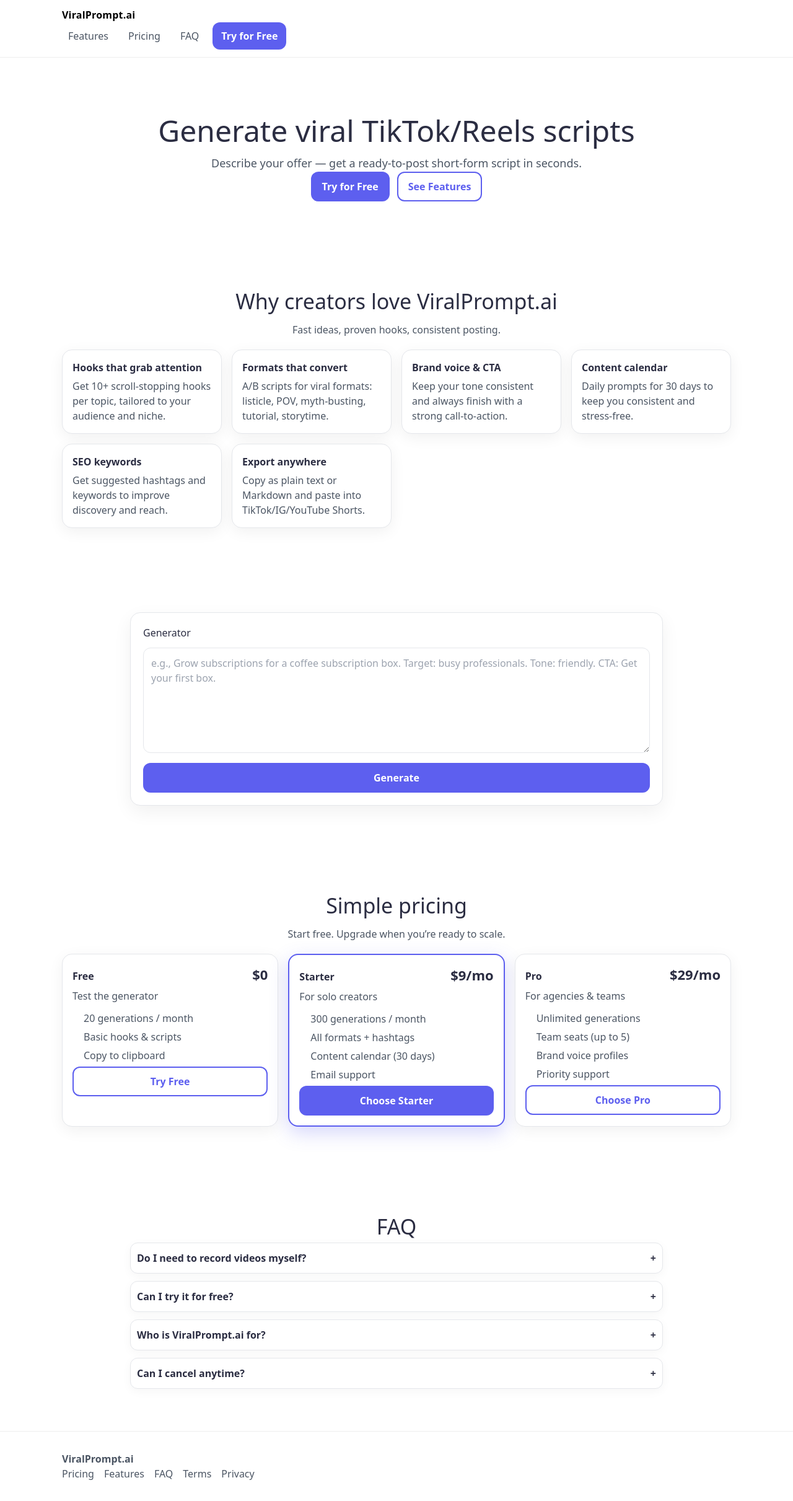
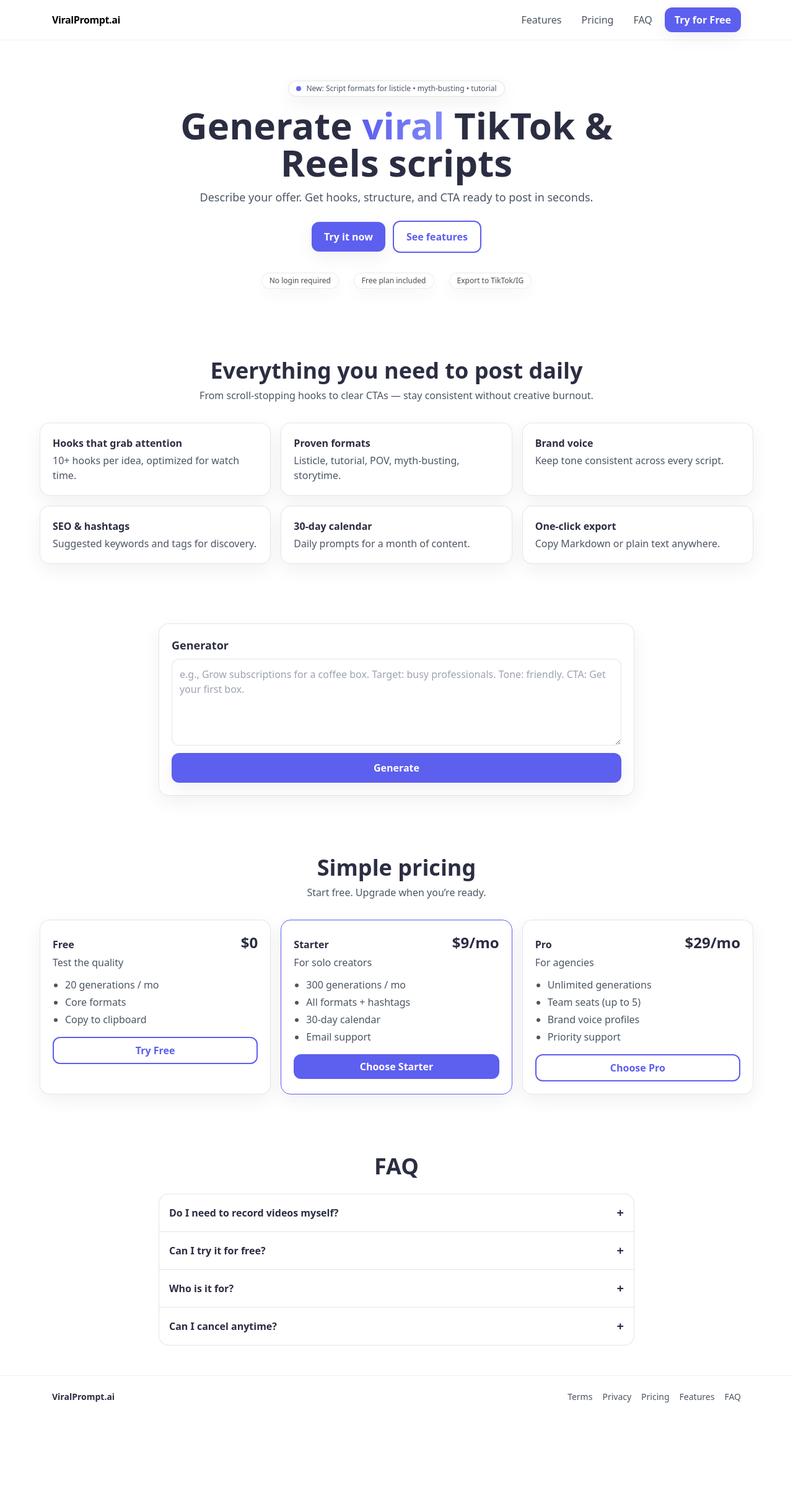
Before and after one commit to Vtrushch/ViralPrompt, a Next.js app: page / in a window 1280 px wide. Shown: the whole page at 62% size. After the commit the page ends 2288 px from the top, so only its background shows below. Built offline with nearby package versions, Linux system fonts and the light colour scheme.

Commit message:
Update index.tsx

```diff
--- a/pages/index.tsx
+++ b/pages/index.tsx
@@ -1,12 +1,8 @@
 import Head from "next/head";
-import { useEffect, useState } from "react";
-
-const ACCENT = "#5D5FEF";
-const TITLE = "#2B2D42";
-const TEXT = "#4B5563";
+import { useState } from "react";
 
 export default function Home() {
-  // ----- Generator state -----
+  // generator state
   const [prompt, setPrompt] = useState("");
   const [loading, setLoading] = useState(false);
   const [error, setError] = useState<string | null>(null);
@@ -33,397 +29,230 @@
     }
   }
 
-  // ----- Smooth scroll helpers -----
-  function scrollToId(id: string) {
-    document.getElementById(id)?.scrollIntoView({ behavior: "smooth", block: "start" });
-  }
-
-  // highlight nav on scroll (simple)
-  const [active, setActive] = useState("home");
-  useEffect(() => {
-    const sections = ["home", "features", "generator", "pricing", "faq"];
-    const handler = () => {
-      const y = window.scrollY + 120; // header offset
-      let current = "home";
-      for (const id of sections) {
-        const el = document.getElementById(id);
-        if (el && el.offsetTop <= y) current = id;
-      }
-      setActive(current);
-    };
-    handler();
-    window.addEventListener("scroll", handler);
-    return () => window.removeEventListener("scroll", handler);
-  }, []);
+  const scrollTo = (id: string) =>
+    document.getElementById(id)?.scrollIntoView({ behavior: "smooth" });
 
   return (
-    <main>
+    <>
       <Head>
-        <title>ViralPrompt.ai — Generate viral TikTok/Reels scripts</title>
-        <meta name="description" content="AI generator that creates TikTok & Instagram Reels scripts in seconds." />
+        <title>ViralPrompt.ai — Viral TikTok/Reels scripts</title>
+        <meta name="description" content="AI that generates high-converting short-form scripts in seconds." />
+        <link rel="preconnect" href="https://fonts.gstatic.com" />
       </Head>
 
-      {/* Header / Navbar */}
-      <header style={styles.header}>
-        <div style={styles.container}>
-          <div style={{ fontWeight: 800, letterSpacing: 0.2 }}>ViralPrompt.ai</div>
-          <nav style={styles.nav}>
-            <a style={navLink(active === "features")} onClick={() => scrollToId("features")}>Features</a>
-            <a style={navLink(active === "pricing")} onClick={() => scrollToId("pricing")}>Pricing</a>
-            <a style={navLink(active === "faq")} onClick={() => scrollToId("faq")}>FAQ</a>
-            <a
-              onClick={() => scrollToId("generator")}
-              style={ctaSm}
-            >
-              Try for Free
-            </a>
+      {/* BG gradient */}
+      <div className="relative min-h-screen bg-white">
+        <div className="pointer-events-none absolute inset-0 -z-10 bg-[radial-gradient(60%_60%_at_50%_-10%,rgba(93,95,239,.22),transparent_60%)]" />
+
+        {/* Navbar */}
+        <header className="sticky top-0 z-20 border-b border-black/5 bg-white/80 backdrop-blur">
+          <div className="mx-auto flex max-w-6xl items-center justify-between px-5 py-3">
+            <div className="font-extrabold tracking-tight">ViralPrompt.ai</div>
+            <nav className="hidden gap-2 md:flex">
+              <button onClick={() => scrollTo("features")} className="rounded-xl px-3 py-2 text-body hover:bg-black/5">Features</button>
+              <button onClick={() => scrollTo("pricing")}  className="rounded-xl px-3 py-2 text-body hover:bg-black/5">Pricing</button>
+              <button onClick={() => scrollTo("faq")}       className="rounded-xl px-3 py-2 text-body hover:bg-black/5">FAQ</button>
+              <button onClick={() => scrollTo("generator")} className="rounded-xl bg-primary px-4 py-2 font-semibold text-white shadow-soft hover:shadow-glow">Try for Free</button>
             </nav>
           </div>
         </header>
 
         {/* Hero */}
-      <section id="home" style={{ ...styles.section, paddingTop: 80 }}>
-        <div style={styles.container}>
-          <h1 style={styles.h1}>Generate viral TikTok/Reels scripts</h1>
-          <p style={styles.lead}>
-            Describe your offer — get a ready-to-post short-form script in seconds.
+        <section className="px-5">
+          <div className="mx-auto max-w-5xl py-16 text-center">
+            <span className="mx-auto mb-4 inline-flex items-center gap-2 rounded-full border border-black/10 bg-white px-3 py-1 text-xs text-body shadow-soft">
+              <span className="h-2 w-2 animate-pulse rounded-full bg-primary" />
+              New: Script formats for listicle • myth-busting • tutorial
+            </span>
+            <h1 className="mx-auto max-w-3xl text-5xl font-extrabold leading-tight text-title md:text-6xl">
+              Generate <span className="bg-gradient-to-r from-primary to-indigo-400 bg-clip-text text-transparent">viral</span> TikTok & Reels scripts
+            </h1>
+            <p className="mx-auto mt-3 max-w-2xl text-lg text-body">
+              Describe your offer. Get hooks, structure, and CTA ready to post in seconds.
             </p>
-          <div style={{ display: "flex", gap: 12, justifyContent: "center", flexWrap: "wrap" }}>
-            <button style={ctaLg} onClick={() => scrollToId("generator")}>Try for Free</button>
-            <button style={ghostBtn} onClick={() => scrollToId("features")}>See Features</button>
+            <div className="mt-6 flex flex-wrap items-center justify-center gap-3">
+              <button onClick={() => scrollTo("generator")} className="rounded-xl bg-primary px-5 py-3 font-semibold text-white shadow-soft hover:shadow-glow">
+                Try it now
+              </button>
+              <button onClick={() => scrollTo("features")} className="rounded-xl border-2 border-primary px-5 py-3 font-semibold text-primary hover:bg-primary/10">
+                See features
+              </button>
+            </div>
+            {/* little trust row */}
+            <div className="mx-auto mt-8 flex flex-wrap items-center justify-center gap-6 opacity-70">
+              <Badge text="No login required" />
+              <Badge text="Free plan included" />
+              <Badge text="Export to TikTok/IG" />
             </div>
           </div>
         </section>
 
         {/* Features */}
-      <section id="features" style={styles.section}>
-        <div style={styles.container}>
-          <h2 style={styles.h2}>Why creators love ViralPrompt.ai</h2>
-          <p style={styles.sublead}>Fast ideas, proven hooks, consistent posting.</p>
+        <section id="features" className="px-5 py-12">
+          <div className="mx-auto max-w-6xl">
+            <h2 className="text-center text-3xl font-bold text-title md:text-4xl">Everything you need to post daily</h2>
+            <p className="mx-auto mt-2 max-w-2xl text-center text-body">From scroll-stopping hooks to clear CTAs — stay consistent without creative burnout.</p>
 
-          <div style={styles.grid3}>
+            <div className="mt-8 grid grid-cols-1 gap-4 md:grid-cols-3">
               {[
-              { title: "Hooks that grab attention", desc: "Get 10+ scroll-stopping hooks per topic, tailored to your audience and niche." },
-              { title: "Formats that convert", desc: "A/B scripts for viral formats: listicle, POV, myth-busting, tutorial, storytime." },
-              { title: "Brand voice & CTA", desc: "Keep your tone consistent and always finish with a strong call-to-action." },
-              { title: "Content calendar", desc: "Daily prompts for 30 days to keep you consistent and stress-free." },
-              { title: "SEO keywords", desc: "Get suggested hashtags and keywords to improve discovery and reach." },
-              { title: "Export anywhere", desc: "Copy as plain text or Markdown and paste into TikTok/IG/YouTube Shorts." },
-            ].map((f, i) => (
-              <div key={i} style={styles.card}>
-                <div style={{ fontWeight: 700, marginBottom: 6, color: TITLE }}>{f.title}</div>
-                <div style={{ color: TEXT }}>{f.desc}</div>
-              </div>
+                ["Hooks that grab attention", "10+ hooks per idea, optimized for watch time."],
+                ["Proven formats", "Listicle, tutorial, POV, myth-busting, storytime."],
+                ["Brand voice", "Keep tone consistent across every script."],
+                ["SEO & hashtags", "Suggested keywords and tags for discovery."],
+                ["30-day calendar", "Daily prompts for a month of content."],
+                ["One-click export", "Copy Markdown or plain text anywhere."],
+              ].map(([title, desc], i) => (
+                <Card key={i} title={title} desc={desc as string} />
               ))}
             </div>
           </div>
         </section>
 
         {/* Generator */}
-      <section id="generator" style={styles.section}>
-        <div style={{ ...styles.container, maxWidth: 900 }}>
-          <div style={styles.panel}>
-            <h3 style={{ margin: 0, color: TITLE }}>Generator</h3>
-            <form onSubmit={onSubmit} style={{ display: "grid", gap: 16, marginTop: 12 }}>
+        <section id="generator" className="px-5 py-12">
+          <div className="mx-auto max-w-3xl">
+            <div className="rounded-2xl border border-black/10 bg-white/80 p-5 shadow-soft backdrop-blur">
+              <div className="mb-2 text-lg font-semibold text-title">Generator</div>
+              <form onSubmit={onSubmit} className="grid gap-3">
                 <textarea
                   value={prompt}
                   onChange={(e) => setPrompt(e.target.value)}
-                placeholder="e.g., Grow subscriptions for a coffee subscription box. Target: busy professionals. Tone: friendly. CTA: Get your first box."
-                rows={6}
-                style={styles.textarea}
                   required
+                  placeholder="e.g., Grow subscriptions for a coffee box. Target: busy professionals. Tone: friendly. CTA: Get your first box."
+                  className="min-h-[140px] w-full resize-vertical rounded-xl border border-black/10 bg-white/70 p-3 outline-none placeholder:text-gray-400 focus:ring-2 focus:ring-primary/40"
                 />
-              <button type="submit" disabled={loading} style={ctaBlock}>
+                <button
+                  type="submit"
+                  disabled={loading}
+                  className="rounded-xl bg-primary px-5 py-3 font-semibold text-white shadow-soft hover:shadow-glow disabled:opacity-70"
+                >
                   {loading ? "Generating..." : "Generate"}
                 </button>
               </form>
 
-            {error && <div style={{ marginTop: 12, color: "#b91c1c" }}>{error}</div>}
+              {error && <div className="mt-2 text-sm text-red-600">{error}</div>}
               {result && (
-              <pre style={styles.resultBox}>{result}</pre>
+                <pre className="mt-3 whitespace-pre-wrap rounded-xl border border-black/10 bg-gray-50 p-3 text-sm">
+                  {result}
+                </pre>
               )}
             </div>
           </div>
         </section>
 
         {/* Pricing */}
-      <section id="pricing" style={styles.section}>
-        <div style={styles.container}>
-          <h2 style={styles.h2}>Simple pricing</h2>
-          <p style={styles.sublead}>Start free. Upgrade when you’re ready to scale.</p>
+        <section id="pricing" className="px-5 py-12">
+          <div className="mx-auto max-w-6xl">
+            <h2 className="text-center text-3xl font-bold text-title md:text-4xl">Simple pricing</h2>
+            <p className="mx-auto mt-2 max-w-2xl text-center text-body">Start free. Upgrade when you’re ready.</p>
 
-          <div style={styles.grid3}>
-            <PricingCard
+            <div className="mt-8 grid grid-cols-1 gap-4 md:grid-cols-3">
+              <Price
                 name="Free"
                 price="$0"
-              tagline="Test the generator"
-              features={[
-                "20 generations / month",
-                "Basic hooks & scripts",
-                "Copy to clipboard",
-              ]}
-              ctaLabel="Try Free"
-              ctaOnClick={() => scrollToId("generator")}
-              highlighted={false}
+                tagline="Test the quality"
+                features={["20 generations / mo", "Core formats", "Copy to clipboard"]}
+                cta="Try Free"
+                onClick={() => scrollTo("generator")}
               />
-            <PricingCard
+              <Price
                 name="Starter"
                 price="$9/mo"
+                highlight
                 tagline="For solo creators"
-              features={[
-                "300 generations / month",
-                "All formats + hashtags",
-                "Content calendar (30 days)",
-                "Email support",
-              ]}
-              ctaLabel="Choose Starter"
-              ctaOnClick={() => scrollToId("generator")} // заміни на /checkout пізніше
-              highlighted={true}
+                features={["300 generations / mo", "All formats + hashtags", "30-day calendar", "Email support"]}
+                cta="Choose Starter"
+                onClick={() => scrollTo("generator")}
               />
-            <PricingCard
+              <Price
                 name="Pro"
                 price="$29/mo"
-              tagline="For agencies & teams"
-              features={[
-                "Unlimited generations",
-                "Team seats (up to 5)",
-                "Brand voice profiles",
-                "Priority support",
-              ]}
-              ctaLabel="Choose Pro"
-              ctaOnClick={() => scrollToId("generator")}
-              highlighted={false}
+                tagline="For agencies"
+                features={["Unlimited generations", "Team seats (up to 5)", "Brand voice profiles", "Priority support"]}
+                cta="Choose Pro"
+                onClick={() => scrollTo("generator")}
               />
             </div>
           </div>
         </section>
 
         {/* FAQ */}
-      <section id="faq" style={styles.section}>
-        <div style={{ ...styles.container, maxWidth: 900 }}>
-          <h2 style={styles.h2}>FAQ</h2>
-          <div style={{ display: "grid", gap: 12 }}>
+        <section id="faq" className="px-5 py-12">
+          <div className="mx-auto max-w-3xl">
+            <h2 className="text-center text-3xl font-bold text-title md:text-4xl">FAQ</h2>
+            <div className="mt-6 divide-y divide-black/10 rounded-2xl border border-black/10 bg-white/70">
               {[
-              {
-                q: "Do I need to record videos myself?",
-                a: "Yes, ViralPrompt.ai generates high-performing scripts and ideas. You record the video using your phone or editor of choice."
-              },
-              {
-                q: "Can I try it for free?",
-                a: "Absolutely. The Free plan gives you 20 generations per month to test quality and fit."
-              },
-              {
-                q: "Who is ViralPrompt.ai for?",
-                a: "Creators, small businesses, and agencies who want consistent short-form content without creative burnout."
-              },
-              {
-                q: "Can I cancel anytime?",
-                a: "Yes. Plans are month-to-month and you can cancel with one click from your account page."
-              }
-            ].map(({ q, a }, i) => <FaqItem key={i} q={q} a={a} />)}
+                ["Do I need to record videos myself?", "Yes. We generate scripts/ideas; you record with your phone/editor."],
+                ["Can I try it for free?", "Yep — the Free plan includes 20 generations/month."],
+                ["Who is it for?", "Creators, small businesses, and agencies who want consistent short-form content."],
+                ["Can I cancel anytime?", "Yes, month-to-month billing. Cancel in one click."],
+              ].map(([q, a], i) => (
+                <details key={i} className="group open:bg-white/90">
+                  <summary className="flex cursor-pointer list-none items-center justify-between p-4 font-semibold text-title">
+                    {q}
+                    <span className="text-xl transition-transform group-open:rotate-45">+</span>
+                  </summary>
+                  <div className="px-4 pb-4 text-body">{a}</div>
+                </details>
+              ))}
             </div>
           </div>
         </section>
 
         {/* Footer */}
-      <footer style={styles.footer}>
-        <div style={styles.container}>
-          <div style={{ fontWeight: 700 }}>ViralPrompt.ai</div>
-          <div style={{ display: "flex", gap: 16, flexWrap: "wrap", color: TEXT }}>
-            <a style={link} onClick={() => scrollToId("pricing")}>Pricing</a>
-            <a style={link} onClick={() => scrollToId("features")}>Features</a>
-            <a style={link} onClick={() => scrollToId("faq")}>FAQ</a>
-            <a style={link} href="/terms">Terms</a>
-            <a style={link} href="/privacy">Privacy</a>
+        <footer className="border-t border-black/5">
+          <div className="mx-auto flex max-w-6xl flex-col items-center justify-between gap-3 px-5 py-6 text-sm text-body md:flex-row">
+            <div className="font-semibold text-title">ViralPrompt.ai</div>
+            <div className="flex flex-wrap items-center gap-4">
+              <a className="hover:text-title" href="/terms">Terms</a>
+              <a className="hover:text-title" href="/privacy">Privacy</a>
+              <button onClick={() => scrollTo("pricing")} className="hover:text-title">Pricing</button>
+              <button onClick={() => scrollTo("features")} className="hover:text-title">Features</button>
+              <button onClick={() => scrollTo("faq")} className="hover:text-title">FAQ</button>
             </div>
           </div>
         </footer>
-
-      {/* Global styles */}
-      <style jsx global>{`
-        html, body, main { margin: 0; padding: 0; }
-        * { box-sizing: border-box; }
-        a { text-decoration: none; }
-        button { cursor: pointer; }
-      `}</style>
-    </main>
+      </div>
+    </>
   );
 }
 
-/* -------- Small components -------- */
+/* ---------- small UI pieces ---------- */
 
-function PricingCard(props: {
-  name: string;
-  price: string;
-  tagline: string;
-  features: string[];
-  ctaLabel: string;
-  ctaOnClick: () => void;
-  highlighted?: boolean;
-}) {
-  const { name, price, tagline, features, ctaLabel, ctaOnClick, highlighted } = props;
+function Badge({ text }: { text: string }) {
   return (
-    <div style={{ ...styles.card, border: highlighted ? `2px solid ${ACCENT}` : "1px solid #e5e7eb", boxShadow: highlighted ? "0 10px 30px rgba(93,95,239,.25)" : styles.card.boxShadow }}>
-      <div style={{ display: "flex", justifyContent: "space-between", alignItems: "baseline" }}>
-        <div style={{ fontWeight: 800, color: TITLE }}>{name}</div>
-        <div style={{ fontWeight: 800, color: TITLE, fontSize: 22 }}>{price}</div>
-      </div>
-      <div style={{ color: TEXT, marginTop: 6 }}>{tagline}</div>
-      <ul style={{ marginTop: 12, paddingLeft: 18, color: TEXT }}>
-        {features.map((f, i) => <li key={i} style={{ margin: "6px 0" }}>{f}</li>)}
-      </ul>
-      <button onClick={ctaOnClick} style={highlighted ? ctaBlock : ghostBlock}>{ctaLabel}</button>
+    <span className="rounded-full border border-black/10 bg-white/70 px-3 py-1 text-xs shadow-soft">{text}</span>
+  );
+}
+
+function Card({ title, desc }: { title: string; desc: string }) {
+  return (
+    <div className="rounded-2xl border border-black/10 bg-white/80 p-5 shadow-soft">
+      <div className="mb-1 font-semibold text-title">{title}</div>
+      <div className="text-body">{desc}</div>
     </div>
   );
 }
 
-function FaqItem({ q, a }: { q: string; a: string }) {
-  const [open, setOpen] = useState(false);
+function Price({
+  name, price, tagline, features, cta, onClick, highlight
+}: {
+  name: string; price: string; tagline: string; features: string[]; cta: string;
+  onClick: () => void; highlight?: boolean;
+}) {
   return (
-    <div style={styles.faqItem}>
-      <button onClick={() => setOpen(!open)} style={styles.faqBtn}>
-        <span>{q}</span>
-        <span>{open ? "–" : "+"}</span>
+    <div className={`rounded-2xl border p-5 shadow-soft ${highlight ? "border-primary shadow-glow" : "border-black/10 bg-white/80"}`}>
+      <div className="flex items-baseline justify-between">
+        <div className="font-extrabold text-title">{name}</div>
+        <div className="text-2xl font-extrabold text-title">{price}</div>
+      </div>
+      <div className="mt-1 text-body">{tagline}</div>
+      <ul className="mt-3 list-disc space-y-1 pl-5 text-body">
+        {features.map((f, i) => <li key={i}>{f}</li>)}
+      </ul>
+      <button onClick={onClick} className={`mt-4 w-full rounded-xl px-4 py-2 font-semibold ${highlight ? "bg-primary text-white hover:shadow-glow" : "border-2 border-primary text-primary hover:bg-primary/10"}`}>
+        {cta}
       </button>
-      {open && <div style={{ color: TEXT, padding: "0 4px 8px 4px" }}>{a}</div>}
     </div>
   );
 }
-
-/* -------- Styles -------- */
-
-const styles: Record<string, any> = {
-  header: {
-    position: "sticky", top: 0, background: "#fff", borderBottom: "1px solid #eee",
-    zIndex: 20
-  },
-  container: {
-    width: "100%", maxWidth: 1120, margin: "0 auto", padding: "12px 20px",
-  },
-  nav: {
-    display: "flex", gap: 12, alignItems: "center", flexWrap: "wrap"
-  },
-  section: {
-    padding: "56px 20px",
-  },
-  h1: {
-    margin: 0, textAlign: "center", fontSize: 48, color: TITLE, lineHeight: 1.1
-  },
-  lead: {
-    textAlign: "center", color: TEXT, marginTop: 12, fontSize: 18
-  },
-  h2: {
-    margin: 0, textAlign: "center", fontSize: 34, color: TITLE
-  },
-  sublead: {
-    textAlign: "center", color: TEXT, marginTop: 8
-  },
-  grid3: {
-    display: "grid",
-    gridTemplateColumns: "repeat(auto-fit, minmax(240px, 1fr))",
-    gap: 16,
-    marginTop: 20
-  },
-  card: {
-    padding: 16,
-    border: "1px solid #e5e7eb",
-    borderRadius: 16,
-    boxShadow: "0 6px 24px rgba(0,0,0,0.06)",
-    background: "#fff",
-  },
-  panel: {
-    padding: 20,
-    borderRadius: 16,
-    border: "1px solid #e5e7eb",
-    boxShadow: "0 10px 30px rgba(0,0,0,0.06)",
-    background: "#fff",
-  },
-  textarea: {
-    width: "100%",
-    padding: 12,
-    borderRadius: 12,
-    border: "1px solid #e5e7eb",
-    fontFamily: "inherit"
-  },
-  resultBox: {
-    marginTop: 16,
-    whiteSpace: "pre-wrap",
-    background: "#fafafa",
-    padding: 16,
-    borderRadius: 12,
-    border: "1px solid #eee",
-  },
-  faqItem: {
-    border: "1px solid #e5e7eb",
-    borderRadius: 12,
-    background: "#fff",
-    boxShadow: "0 4px 16px rgba(0,0,0,0.04)"
-  },
-  faqBtn: {
-    width: "100%",
-    textAlign: "left" as const,
-    background: "transparent",
-    border: 0,
-    padding: "12px 10px",
-    fontWeight: 600,
-    color: TITLE,
-    display: "flex",
-    justifyContent: "space-between",
-    alignItems: "center",
-    cursor: "pointer"
-  },
-  footer: {
-    borderTop: "1px solid #eee",
-    padding: "20px 0",
-    color: TEXT
-  }
-};
-
-/* -------- Reusable buttons/links -------- */
-
-function navLink(active = false): React.CSSProperties {
-  return {
-    padding: "8px 10px",
-    borderRadius: 10,
-    color: active ? "#111" : TEXT,
-    background: active ? "rgba(93,95,239,0.10)" : "transparent",
-    cursor: "pointer" as const
-  };
-}
-
-const ctaLg: React.CSSProperties = {
-  background: ACCENT,
-  color: "#fff",
-  padding: "12px 18px",
-  border: "0",
-  borderRadius: 12,
-  fontWeight: 700
-};
-
-const ctaSm: React.CSSProperties = {
-  ...ctaLg,
-  padding: "10px 14px",
-  fontWeight: 700
-};
-
-const ctaBlock: React.CSSProperties = {
-  ...ctaLg,
-  width: "100%",
-  textAlign: "center" as const
-};
-
-const ghostBtn: React.CSSProperties = {
-  background: "transparent",
-  color: ACCENT,
-  border: `2px solid ${ACCENT}`,
-  padding: "10px 16px",
-  borderRadius: 12,
-  fontWeight: 700
-};
-
-const ghostBlock: React.CSSProperties = {
-  ...ghostBtn,
-  width: "100%"
-};
-
-const link: React.CSSProperties = { color: TEXT, cursor: "pointer" };
```
Lines whose indentation alone changed are shown as unchanged.
